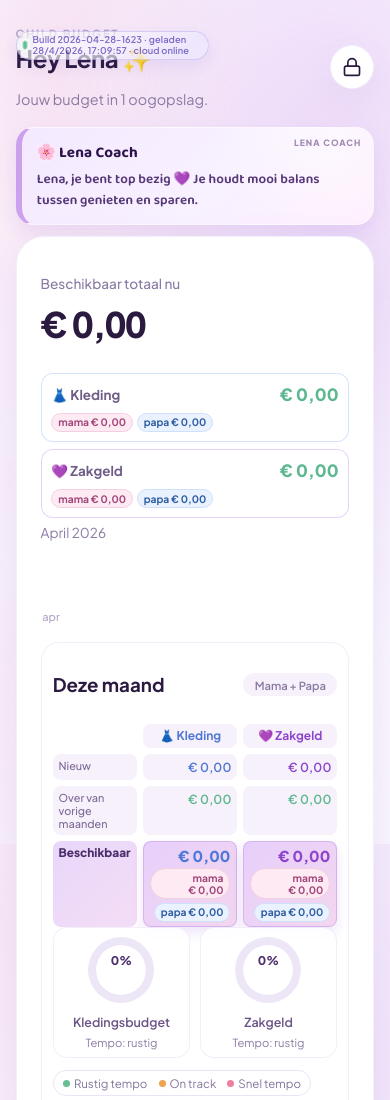
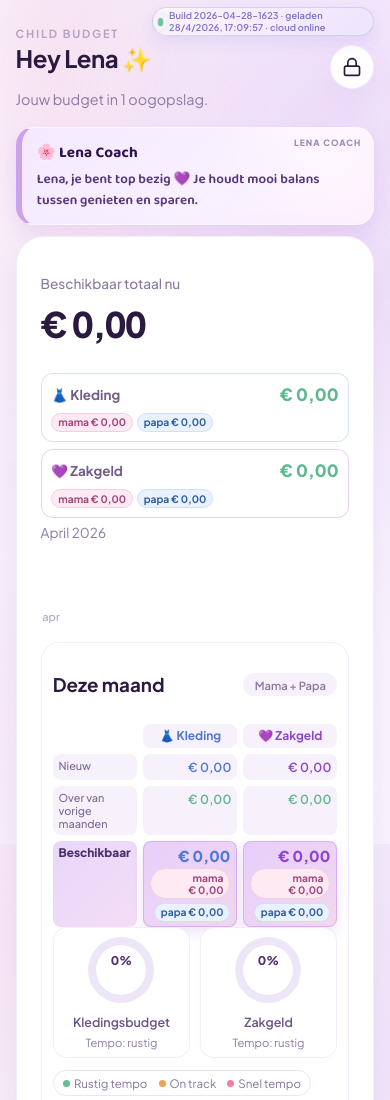
Before and after one commit to yoma/childbudget, a plain HTML site: page index.html in a window 390 px wide. Shown: the top 1100 px of the page. Drawn offline with nearby package versions, Linux system fonts and the light colour scheme.

Commit message:
Add files via upload

```diff
--- a/assets/css/styles.css
+++ b/assets/css/styles.css
@@ -71,6 +71,7 @@ body {
   align-items: center;
   gap: 1rem;
   padding: 1.6rem 0 1.2rem;
+  position: relative;
 }
 
 .hero-text .eyebrow {
@@ -718,19 +719,16 @@ body {
   width: fit-content;
 }
 
-.hero-text {
-  position: relative;
-}
-
 .app-build-pill {
   position: absolute;
-  top: -0.12rem;
-  right: -0.2rem;
+  top: 0.18rem;
+  right: 0;
   margin-top: 0;
   padding: 0.16rem 0.44rem;
   font-size: 0.62rem;
   font-weight: 600;
-  opacity: 0.84;
+  opacity: 0.78;
+  z-index: 2;
 }
 
 .build-status-dot {
@@ -1590,11 +1588,12 @@ label > span {
   }
 
   .app-build-pill {
-    top: -0.05rem;
-    right: -0.04rem;
+    top: 0.08rem;
+    right: 0;
     padding: 0.12rem 0.34rem;
     font-size: 0.58rem;
-    opacity: 0.72;
+    opacity: 0.68;
+    max-width: 62%;
   }
 
   .panel-header {
```
Also changed, not shown: admin/super-admin.js (+25 -6 lines).
